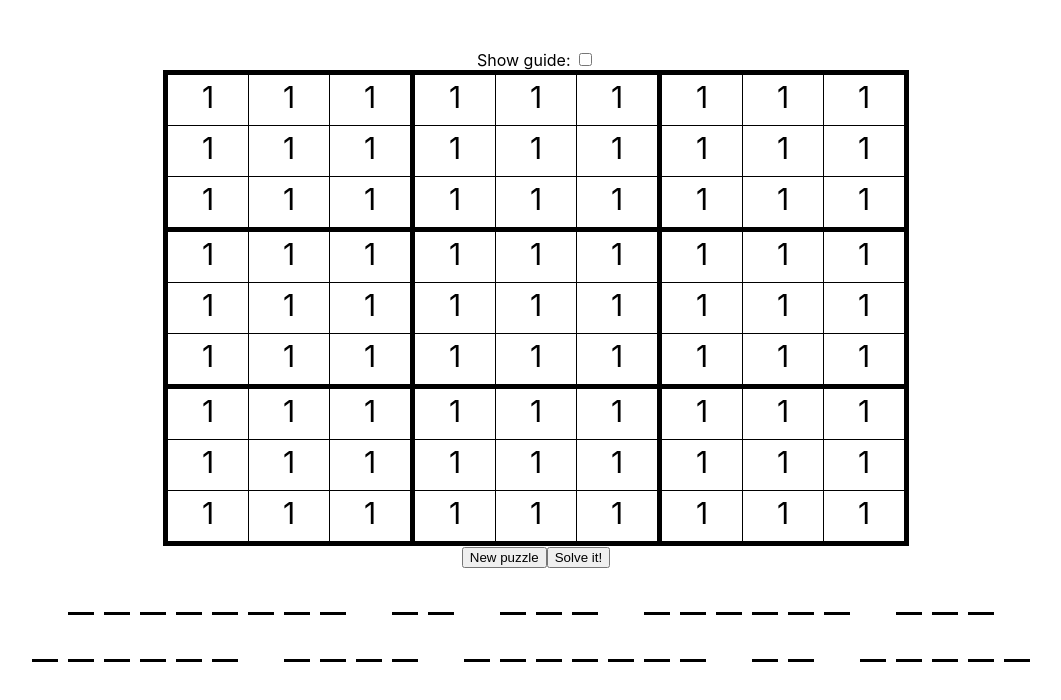
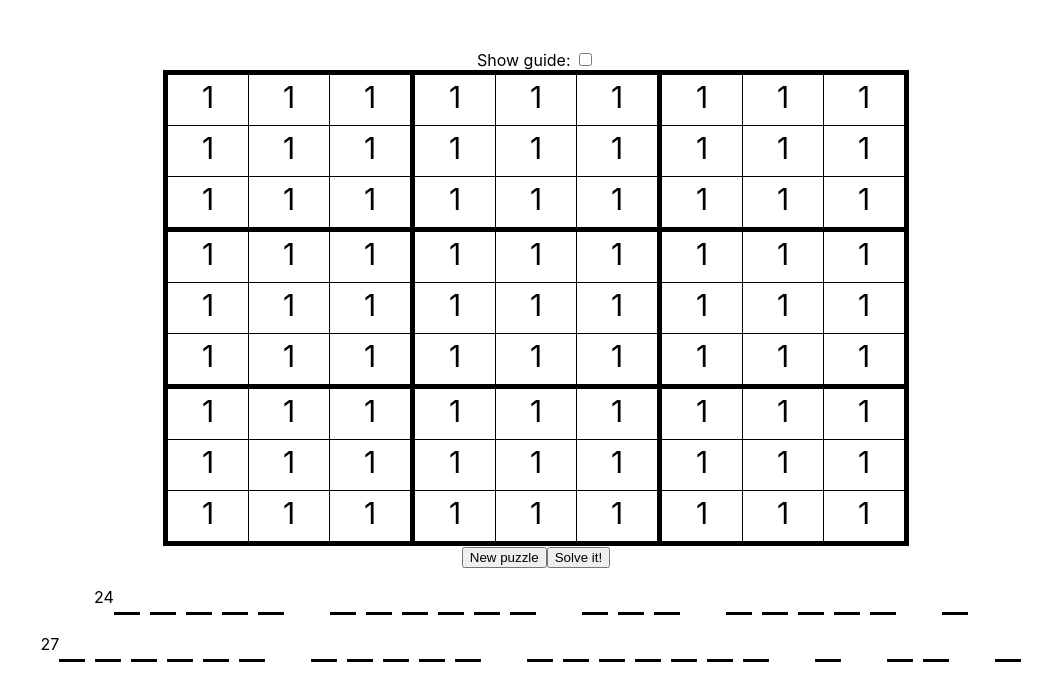
Before and after one commit to RohitTalwalkar/sanskrit-sudoku, a React (Create React App) app: page / in a window 1280 px wide. Shown: the top 700 px of the page, without its empty margins (104-1165 px from the left). Built offline with nearby package versions, Linux system fonts and the light colour scheme.

Commit message:
add in new verse

```diff
--- a/src/components/DisplayShlok.tsx
+++ b/src/components/DisplayShlok.tsx
@@ -4,6 +4,10 @@ import { DATA } from "../data/shlok";
 type ShlokCharacterProps = {
   character: string;
   showSolution: boolean;
+};
+
+const getData = () => {
+  return DATA[1];
 };
 
 const ShlokCharacter = (props: ShlokCharacterProps) => {
@@ -55,19 +59,20 @@ type DisplayShlokProps = {
 
 export const DisplayShlok = (props: DisplayShlokProps) => {
   const { cellsLeft } = props;
-  const totalLetters = DATA[0][0].length + DATA[0][1].length;
+  const totalLetters = getData()[0].length + getData()[1].length;
   const showSolution = {} as any;
   let counter = 0;
-  for (let i = 0; i < DATA[0].length; i++) {
-    for (let j = 0; j < DATA[0][i].length; j++) {
+  for (let i = 0; i < getData().length; i++) {
+    for (let j = 0; j < getData()[i].length; j++) {
       counter++;
       showSolution[`${i}-${j}`] = counter < totalLetters - cellsLeft;
     }
   }
   return (
     <>
-      {DATA[0].map((lineOfText, index) => (
+      {getData().map((lineOfText, index) => (
         <div>
+          {lineOfText.length}
           {lineOfText.map((char, index2) => (
             <ShlokCharacter
               key={`${index}-${index2}`}
--- a/src/data/shlok.ts
+++ b/src/data/shlok.ts
@@ -59,4 +59,61 @@ export const DATA = [
       "।",
     ],
   ],
+  [
+    [
+      "स",
+      "र",
+      "स्",
+      "व",
+      "ति",
+      "",
+      "न",
+      "म",
+      "स्",
+      "तु",
+      "भ्",
+      "यं",
+      "",
+      "व",
+      "र",
+      "दे",
+      "",
+      "का",
+      "म",
+      "रू",
+      "पि",
+      "णि",
+      "",
+      "।",
+    ],
+    [
+      "वि",
+      "द्",
+      "या",
+      "र",
+      "म्",
+      "भं",
+      "",
+      "क",
+      "रि",
+      "ष्",
+      "या",
+      "मि",
+      "",
+      "सि",
+      "द्",
+      "धि",
+      "र्",
+      "भ",
+      "व",
+      "तु",
+      "",
+      "मे",
+      "",
+      "स",
+      "दा",
+      "",
+      "॥",
+    ],
+  ],
 ];
```
